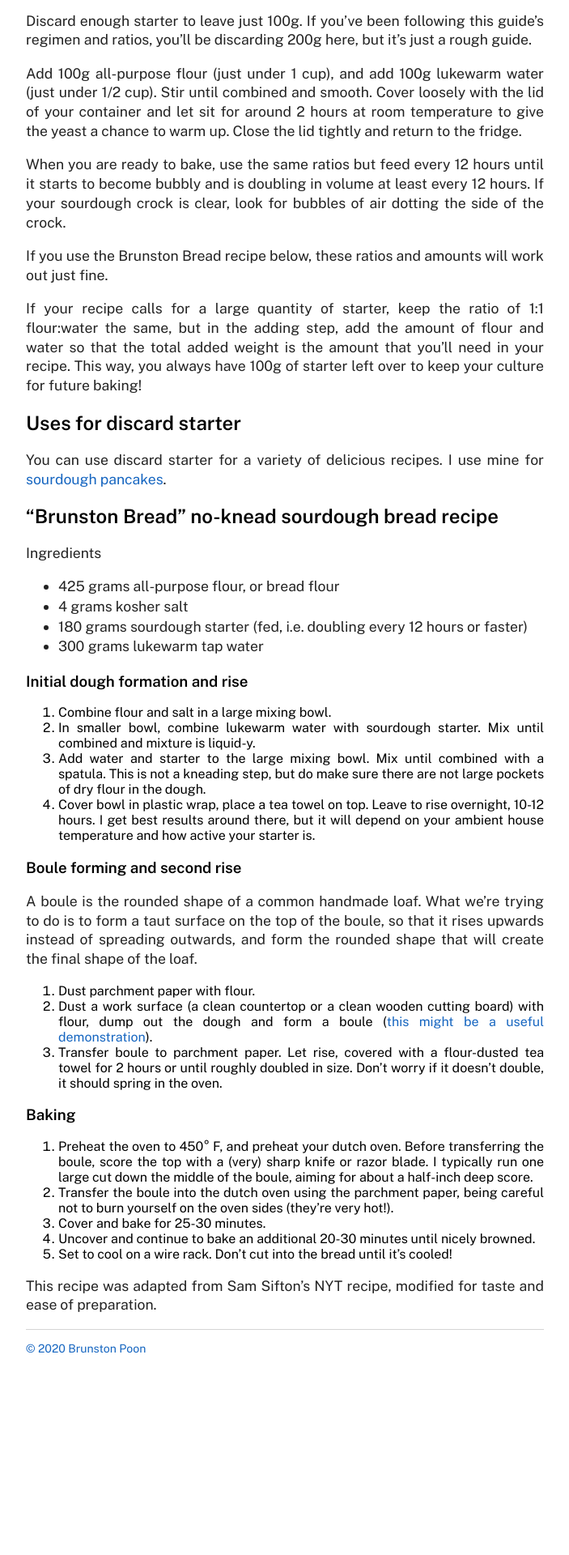
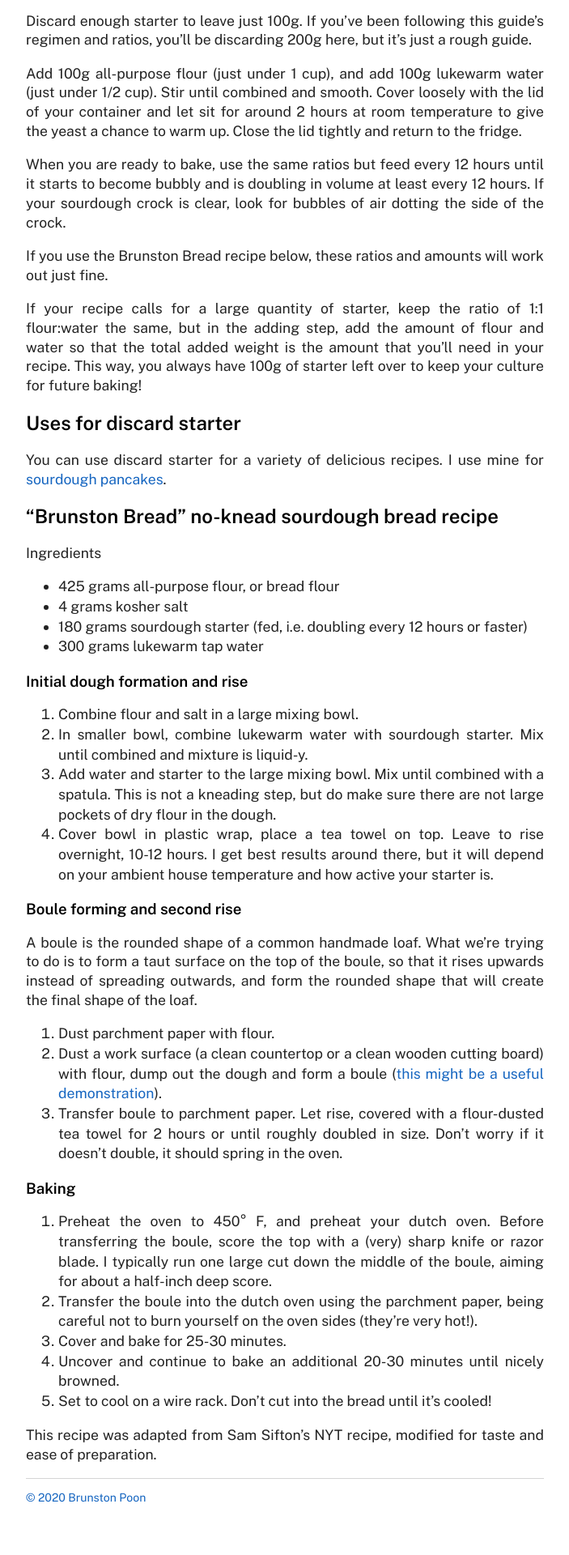
Before and after one commit to brunston/bread, a Jekyll site: the page built from index.md, in a window 1280 px wide. Shown: the part 944-2864 px from the top of the page at 81% size, without its empty margins (288-991 px from the left). Built offline with Jekyll 4.4.1, drawn with Linux system fonts in a browser that asks for light colours; before the commit the page ends 2680 px from its top, so only the background shows below that.

Commit message:
css update

```diff
--- a/css/main.css
+++ b/css/main.css
@@ -44,6 +44,13 @@ ul {
     color: #222;
 }
 
+ol {
+    font-size: 1.1em;
+    font-family: 'Public Sans', sans-serif;
+    line-height: 1.4em;
+    color: #222;
+}
+
 ul.posts {
     margin: 20px auto 40px;
     font-size: 1.5em;
```
